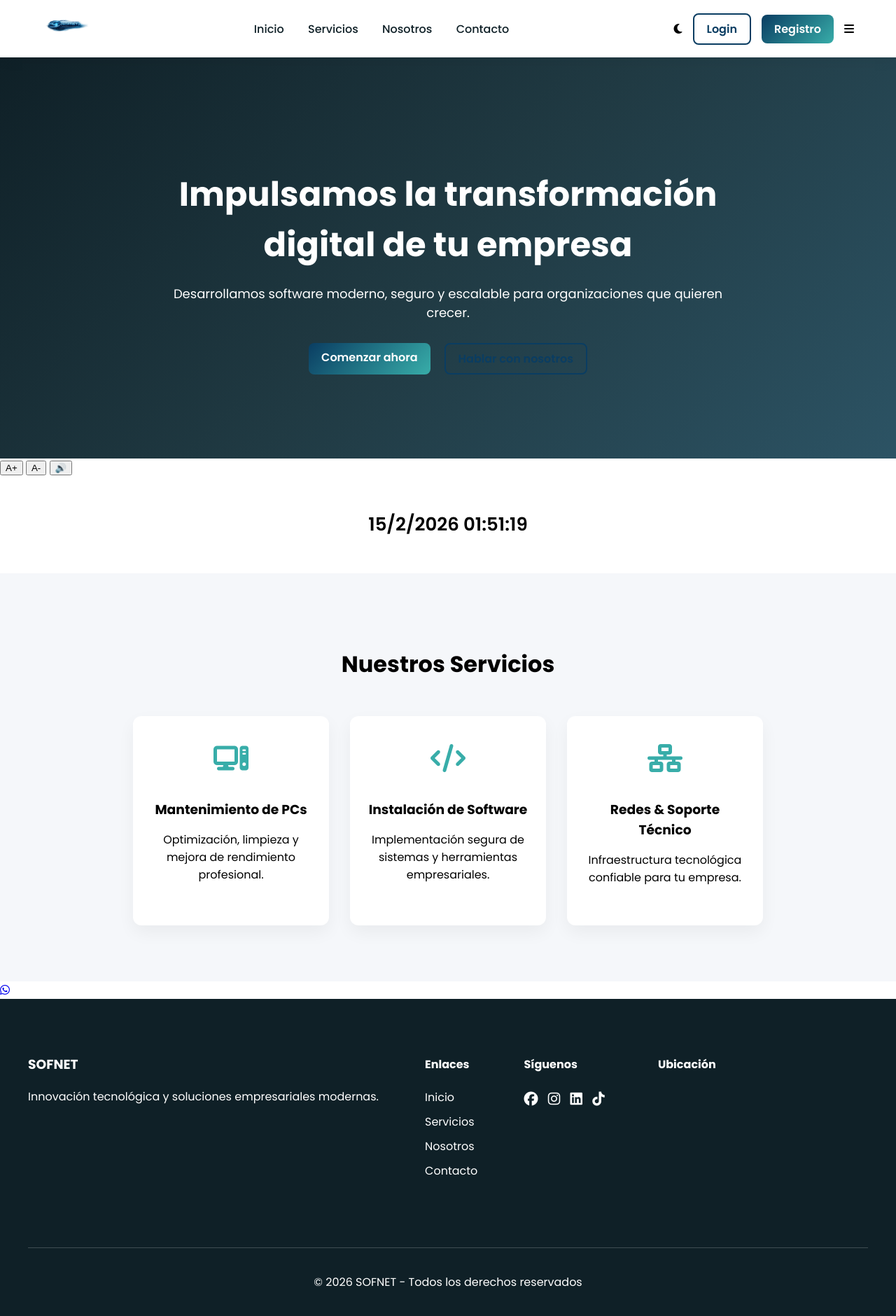
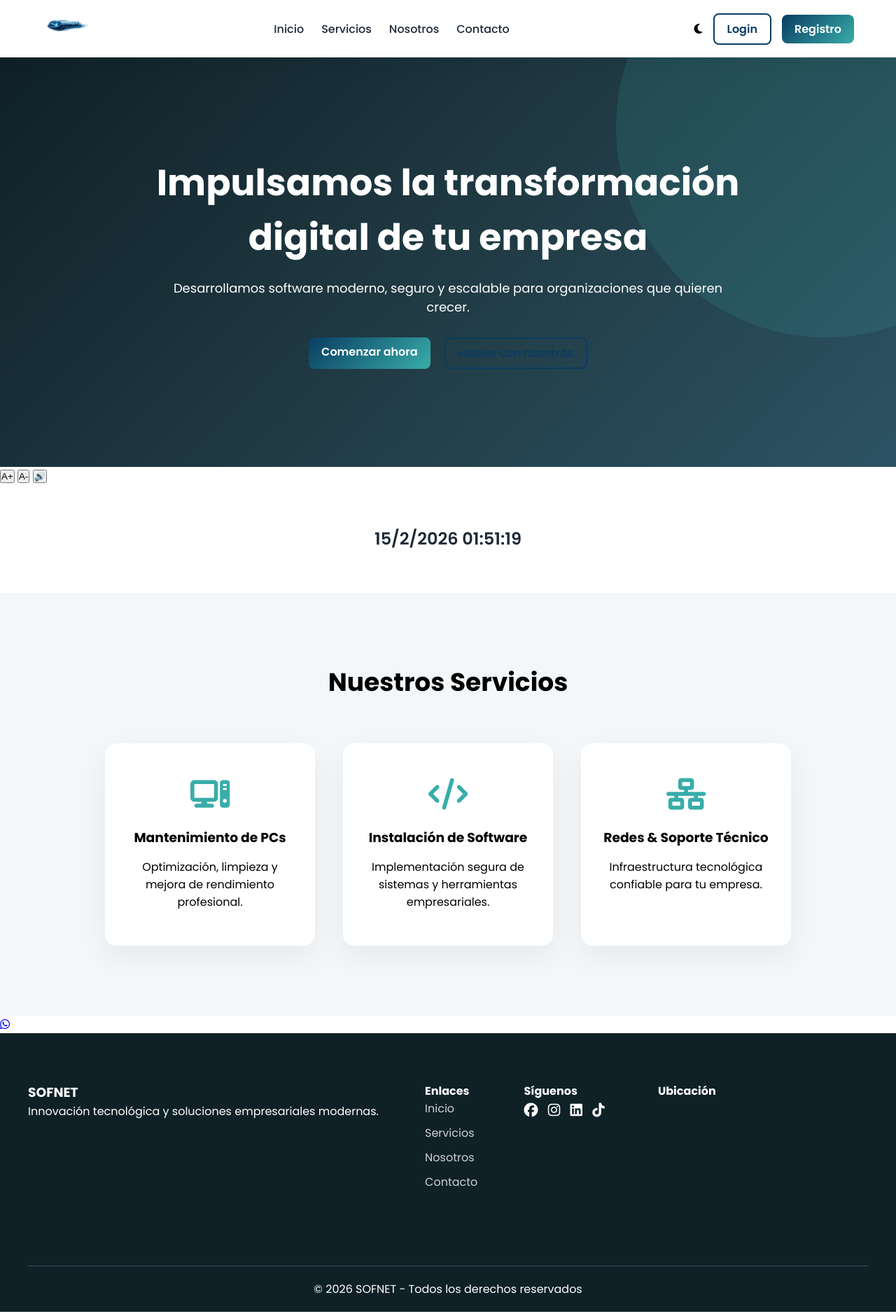
Before and after one commit to sofnet453-droid/sofnet-web, a Flask app: page / in a window 1280 px wide. Shown: the whole page at 70% size. Run offline with Flask 3, Linux system fonts and the light colour scheme; a map, chart or similar area stays blank; grey boxes are pictures that could not be loaded.

Commit message:
actualizado

```diff
--- a/static/css/style.css
+++ b/static/css/style.css
@@ -4,22 +4,23 @@
 
 *{
     box-sizing: border-box;
+    margin: 0;
+    padding: 0;
 }
 
 html, body{
-    margin: 0;
-    padding: 0;
     overflow-x: hidden;
     font-family: 'Poppins', sans-serif;
+    scroll-behavior: smooth;
 }
 
 /* =====================================================
-   NAVBAR
+   NAVBAR PREMIUM
 ===================================================== */
 
 .navbar{
-    background: white;
-    box-shadow: 0 4px 20px rgba(0,0,0,0.05);
+    background: rgba(255,255,255,0.95);
+    backdrop-filter: blur(10px);
     padding: 15px 60px;
     display: flex;
     justify-content: space-between;
@@ -27,21 +28,38 @@ html, body{
     position: sticky;
     top: 0;
     z-index: 1000;
+    box-shadow: 0 5px 25px rgba(0,0,0,0.05);
 }
 
 .logo-img{
     height: 45px;
 }
 
+#nav{
+    display: flex;
+    gap: 25px;
+}
+
 #nav a{
-    margin: 0 15px;
     text-decoration: none;
     font-weight: 500;
-    color: #0f2027;
+    color: #1e2a38;
+    position: relative;
 }
 
-#nav a:hover{
-    color: #38ada9;
+#nav a::after{
+    content: "";
+    position: absolute;
+    bottom: -5px;
+    left: 0;
+    width: 0%;
+    height: 2px;
+    background: #38ada9;
+    transition: 0.3s;
+}
+
+#nav a:hover::after{
+    width: 100%;
 }
 
 .nav-actions{
@@ -50,23 +68,29 @@ html, body{
     gap: 15px;
 }
 
+.menu-toggle{
+    display: none;
+    cursor: pointer;
+    font-size: 22px;
+}
+
 /* =====================================================
    BOTONES
 ===================================================== */
 
 .btn-primary{
-    background: linear-gradient(135deg, #0a3d62, #38ada9);
+    background: linear-gradient(135deg,#0a3d62,#38ada9);
     color: white;
     padding: 8px 18px;
     border-radius: 8px;
     text-decoration: none;
     font-weight: 600;
-    transition: 0.3s ease;
+    transition: 0.3s;
 }
 
 .btn-primary:hover{
-    transform: translateY(-2px);
-    box-shadow: 0 6px 15px rgba(0,0,0,0.2);
+    transform: translateY(-3px);
+    box-shadow: 0 8px 20px rgba(0,0,0,0.2);
 }
 
 .btn-outline{
@@ -76,7 +100,7 @@ html, body{
     text-decoration: none;
     color: #0a3d62;
     font-weight: 600;
-    transition: 0.3s ease;
+    transition: 0.3s;
 }
 
 .btn-outline:hover{
@@ -85,29 +109,47 @@ html, body{
 }
 
 /* =====================================================
-   HERO (del base.html)
+   HERO IMPACTANTE
 ===================================================== */
 
 .hero{
-    background: linear-gradient(135deg, #0f2027, #203a43, #2c5364);
+    background: linear-gradient(135deg,#0f2027,#203a43,#2c5364);
     color: white;
-    padding: 120px 20px;
+    padding: 140px 20px;
     text-align: center;
+    position: relative;
+    overflow: hidden;
+}
+
+.hero::before{
+    content:"";
+    position:absolute;
+    width:600px;
+    height:600px;
+    background:rgba(56,173,169,0.15);
+    border-radius:50%;
+    top:-200px;
+    right:-200px;
 }
 
 .hero-content{
-    max-width: 800px;
+    max-width: 850px;
     margin: auto;
+    position: relative;
+    z-index: 2;
 }
 
 .hero h1{
-    font-size: 48px;
+    font-size: 52px;
     margin-bottom: 20px;
+    animation: fadeUp 1s ease forwards;
 }
 
 .hero p{
     font-size: 18px;
     margin-bottom: 30px;
+    opacity: 0.9;
+    animation: fadeUp 1.3s ease forwards;
 }
 
 .hero-buttons{
@@ -115,6 +157,7 @@ html, body{
     justify-content: center;
     gap: 20px;
     flex-wrap: wrap;
+    animation: fadeUp 1.6s ease forwards;
 }
 
 /* =====================================================
@@ -123,45 +166,46 @@ html, body{
 
 .clock{
     text-align: center;
-    font-size: 26px;
-    margin: 50px 0;
+    font-size: 24px;
+    margin: 60px 0;
     font-weight: 600;
+    color: #1e2a38;
 }
 
 /* =====================================================
-   SERVICIOS
+   SERVICIOS ESTILO SaaS
 ===================================================== */
 
 .servicios{
-    padding: 80px 20px;
-    background: #f5f7fa;
+    padding: 100px 20px;
+    background: #f4f7fa;
     text-align: center;
 }
 
 .servicios h2{
-    margin-bottom: 50px;
-    font-size: 32px;
+    font-size: 36px;
+    margin-bottom: 60px;
 }
 
 .cards{
     display: flex;
     justify-content: center;
-    gap: 30px;
+    gap: 40px;
     flex-wrap: wrap;
 }
 
 .card{
     background: white;
-    padding: 40px 25px;
-    border-radius: 12px;
-    box-shadow: 0 10px 25px rgba(0,0,0,0.05);
-    width: 280px;
-    transition: 0.3s ease;
+    padding: 50px 30px;
+    border-radius: 16px;
+    width: 300px;
+    box-shadow: 0 15px 40px rgba(0,0,0,0.06);
+    transition: 0.4s;
 }
 
 .card i{
-    font-size: 40px;
-    margin-bottom: 20px;
+    font-size: 45px;
+    margin-bottom: 25px;
     color: #38ada9;
 }
 
@@ -170,67 +214,128 @@ html, body{
 }
 
 .card:hover{
-    transform: translateY(-8px);
+    transform: translateY(-10px);
+    box-shadow: 0 25px 60px rgba(0,0,0,0.1);
 }
 
 /* =====================================================
-   FOOTER
+   FOOTER PROFESIONAL
 ===================================================== */
 
 .footer{
     background: #0f2027;
     color: white;
-    padding: 60px 40px 20px;
+    padding: 70px 40px 20px;
 }
 
 .footer-container{
     display: flex;
     justify-content: space-between;
     flex-wrap: wrap;
-    gap: 40px;
+    gap: 50px;
 }
 
 .footer-links a{
     display: block;
     margin-bottom: 10px;
+    text-decoration: none;
     color: white;
-    text-decoration: none;
+    opacity: 0.8;
 }
 
 .footer-links a:hover{
+    opacity: 1;
     color: #38ada9;
 }
 
 .social-icons a{
+    font-size: 20px;
     margin-right: 10px;
-    font-size: 20px;
     color: white;
 }
 
 .footer-bottom{
     text-align: center;
-    margin-top: 40px;
+    margin-top: 50px;
     border-top: 1px solid rgba(255,255,255,0.2);
     padding-top: 20px;
+}
+
+/* =====================================================
+   DARK MODE
+===================================================== */
+
+.dark-mode{
+    background: #0b1118;
+    color: #eaeaea;
+}
+
+.dark-mode .navbar{
+    background: rgba(15,32,39,0.95);
+}
+
+.dark-mode #nav a{
+    color: white;
+}
+
+.dark-mode .servicios{
+    background: #121a23;
+}
+
+.dark-mode .card{
+    background: #1a2430;
+}
+
+.dark-mode .clock{
+    color: white;
+}
+
+/* =====================================================
+   ANIMACIONES
+===================================================== */
+
+@keyframes fadeUp{
+    from{
+        opacity:0;
+        transform: translateY(40px);
+    }
+    to{
+        opacity:1;
+        transform: translateY(0);
+    }
 }
 
 /* =====================================================
    RESPONSIVE
 ===================================================== */
 
-@media(max-width: 768px){
+@media(max-width: 900px){
 
     .navbar{
-        flex-direction: column;
         padding: 15px 20px;
     }
 
     #nav{
-        margin-top: 10px;
+        display: none;
+        flex-direction: column;
+        width: 100%;
+        margin-top: 15px;
+    }
+
+    #nav.active{
+        display: flex;
+    }
+
+    .menu-toggle{
+        display: block;
     }
 
     .hero h1{
-        font-size: 32px;
+        font-size: 34px;
+    }
+
+    .cards{
+        gap: 25px;
     }
 
 }
```
